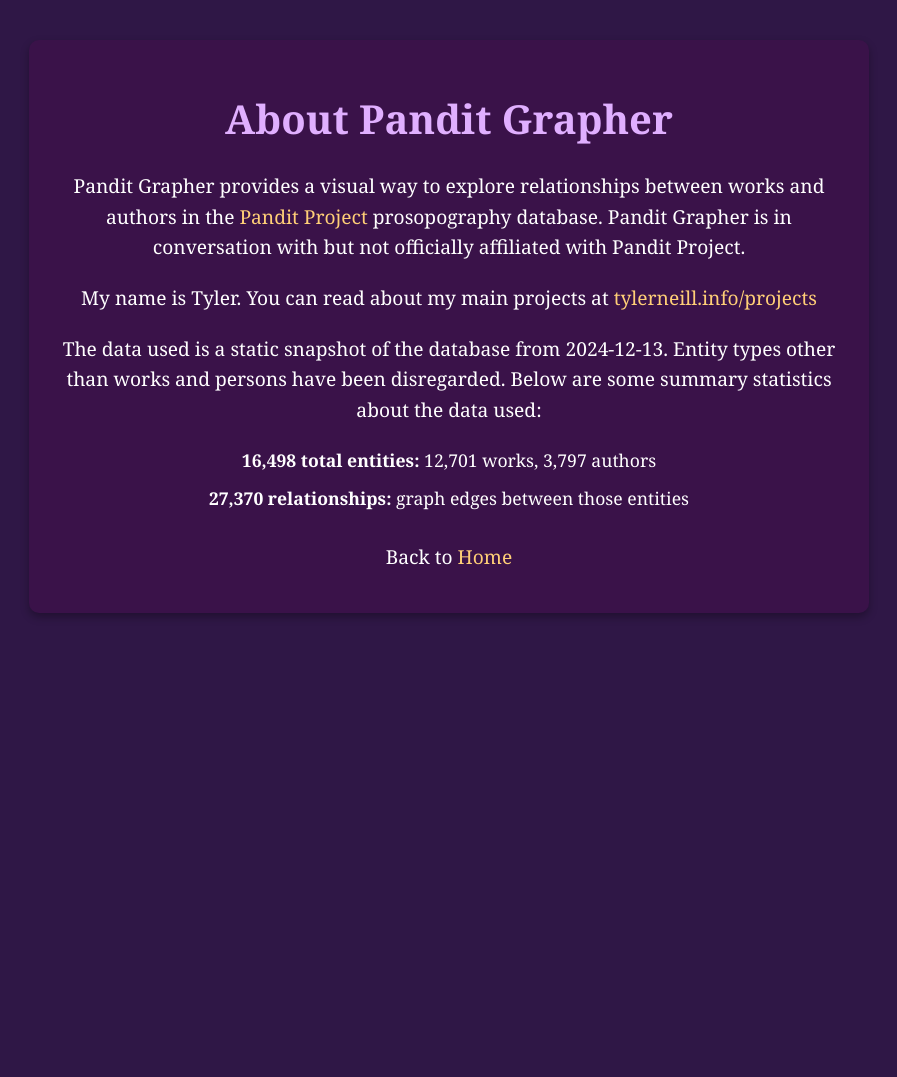
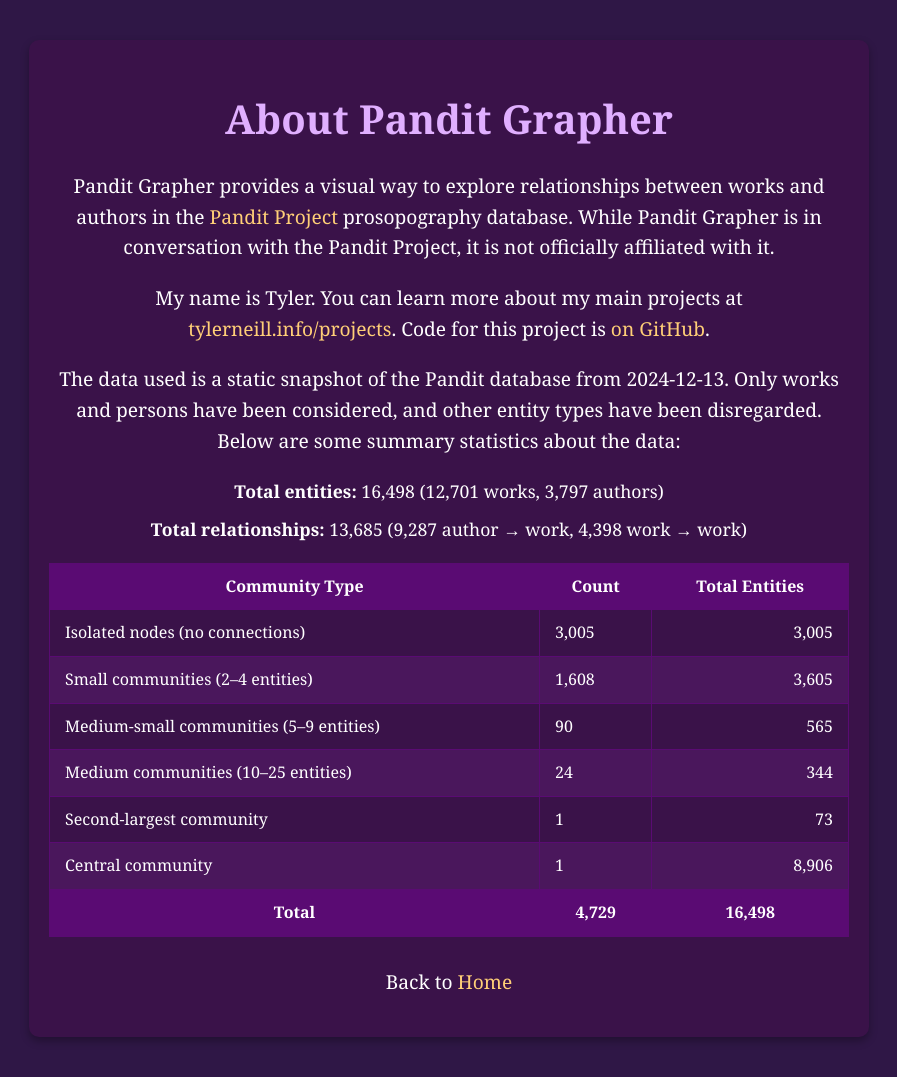
Before and after one commit to tylergneill/pandit_grapher, a Flask app: page /about in a window 1280 px wide. Shown: the whole page, without its empty margins (191-1088 px from the left). Before the commit the page ends 616 px from the top, so only its background shows below. Run offline with Flask 3, Linux system fonts and the light colour scheme; parts of the project's set-up code (start-up, migrations or seed data) failed here and were passed over.

Commit message:
feat: add analysis results to about page

```diff
--- a/static/style.css
+++ b/static/style.css
@@ -322,3 +322,39 @@ button:hover { background: #a93226; }
   margin-top: 30px;
   font-size: 1rem;
 }
+
+#community-table {
+  width: 100%;
+  max-width: 800px;
+  margin: 20px auto;
+  border-collapse: collapse;
+  background-color: #3a1249; /* Slightly lighter purple */
+  border: 1px solid #5a0b73;
+}
+
+#community-table th,
+#community-table td {
+  padding: 10px 15px;
+  text-align: left;
+  border: 1px solid #5a0b73;
+  color: #ffffff; /* White text for consistency */
+}
+
+#community-table th {
+  background-color: #5a0b73;
+  font-weight: bold;
+  text-align: center;
+}
+
+#community-table tbody tr:nth-child(even) {
+  background-color: #4a175c; /* Alternating row color for readability */
+}
+
+#community-table tbody tr:last-child {
+  font-weight: bold;
+  background-color: #6c2a7b; /* Highlight the total row */
+}
+
+#community-table td:last-child {
+  text-align: right;
+}
--- a/templates/about.html
+++ b/templates/about.html
@@ -12,21 +12,68 @@
     <p>
       Pandit Grapher provides a visual way to explore relationships between works and authors in the
       <a href="https://www.panditproject.org" target="_blank">Pandit Project</a> prosopography database.
-      Pandit Grapher is in conversation with but not officially affiliated with Pandit Project.
+      While Pandit Grapher is in conversation with the Pandit Project, it is not officially affiliated with it.
     </p>
     <p>
-      My name is Tyler. You can read about my main projects at
-      <a href="https://www.tylerneill.info/projects">tylerneill.info/projects</a>
+      My name is Tyler. You can learn more about my main projects at
+      <a href="https://www.tylerneill.info/projects" target="_blank">tylerneill.info/projects</a>.
+      Code for this project is <a href="https://github.com/tylergneill/pandit_grapher/tree/v2">on GitHub</a>.
     </p>
     <p>
-      The data used is a static snapshot of the database from 2024-12-13.
-      Entity types other than works and persons have been disregarded.
-      Below are some summary statistics about the data used:
+      The data used is a static snapshot of the Pandit database from 2024-12-13.
+      Only works and persons have been considered, and other entity types have been disregarded.
+      Below are some summary statistics about the data:
     </p>
     <ul>
-      <li><strong>16,498 total entities:</strong> 12,701 works, 3,797 authors</li>
-      <li><strong>27,370 relationships:</strong> graph edges between those entities</li>
+      <li><strong>Total entities:</strong> 16,498 (12,701 works, 3,797 authors)</li>
+      <li><strong>Total relationships:</strong> 13,685 (9,287 author → work, 4,398 work → work)</li>
     </ul>
+    <table id="community-table">
+      <thead>
+        <tr>
+          <th>Community Type</th>
+          <th>Count</th>
+          <th>Total Entities</th>
+        </tr>
+      </thead>
+      <tbody>
+        <tr>
+          <td>Isolated nodes (no connections)</td>
+          <td>3,005</td>
+          <td>3,005</td>
+        </tr>
+        <tr>
+          <td>Small communities (2–4 entities)</td>
+          <td>1,608</td>
+          <td>3,605</td>
+        </tr>
+        <tr>
+          <td>Medium-small communities (5–9 entities)</td>
+          <td>90</td>
+          <td>565</td>
+        </tr>
+        <tr>
+          <td>Medium communities (10–25 entities)</td>
+          <td>24</td>
+          <td>344</td>
+        </tr>
+        <tr>
+          <td>Second-largest community</td>
+          <td>1</td>
+          <td>73</td>
+        </tr>
+        <tr>
+          <td>Central community</td>
+          <td>1</td>
+          <td>8,906</td>
+        </tr>
+        <tr>
+          <th>Total</th>
+          <th>4,729</th>
+          <th>16,498</th>
+        </tr>
+      </tbody>
+    </table>
     <div class="footer">
       <p>Back to <a href="/">Home</a></p>
     </div>
```
